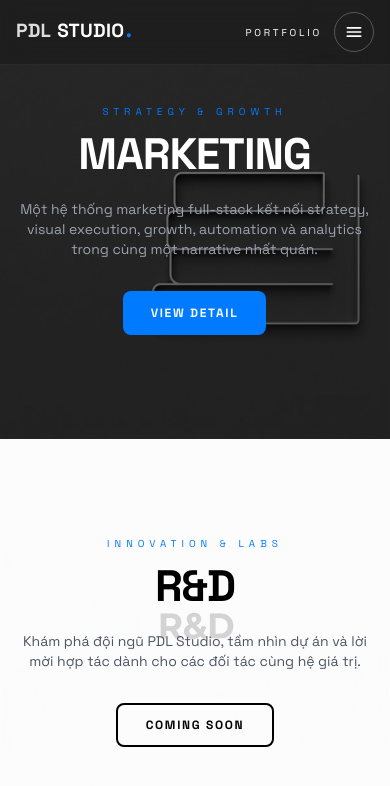
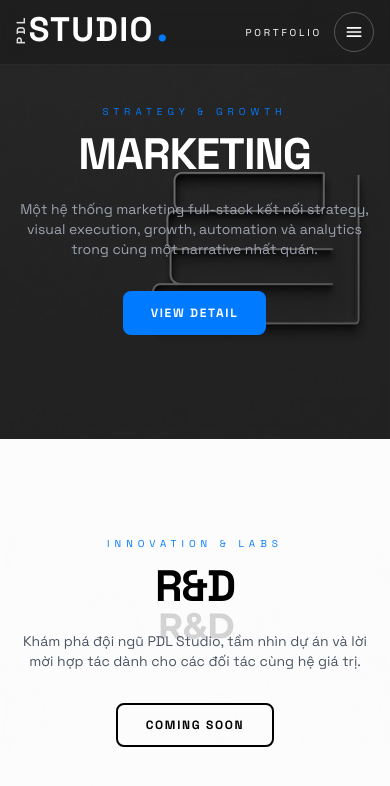
Before and after one commit to Horaus/portfolio-v3, a React (Vite) app: page /vi in a window 390 px wide. Shown: the top 786 px of the page. Built offline with nearby package versions, Linux system fonts and the light colour scheme.

Commit message:
fix: use unified full logo across all breakpoints

```diff
--- a/src/components/layout/Header.jsx
+++ b/src/components/layout/Header.jsx
@@ -132,16 +132,7 @@
             asLink
             to={homePath}
             onClick={handleHardLink(homePath)}
-            className="hidden xl:inline-flex hover:opacity-85 transition-opacity"
-          />
-          <BrandLogo
-            variant="compact"
-            size="sm"
-            tone={logoTone}
-            asLink
-            to={homePath}
-            onClick={handleHardLink(homePath)}
-            className="inline-flex xl:hidden hover:opacity-85 transition-opacity"
+            className="inline-flex hover:opacity-85 transition-opacity"
           />
         </div>
 
```
